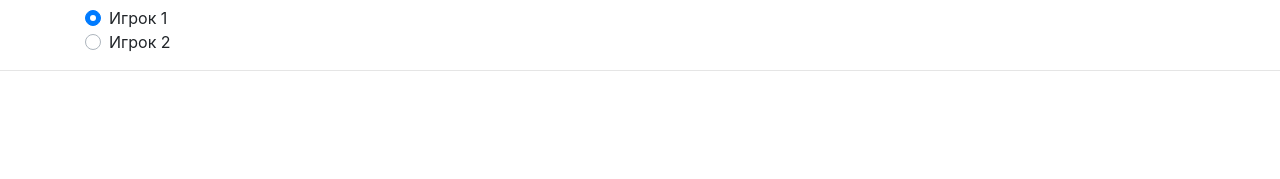
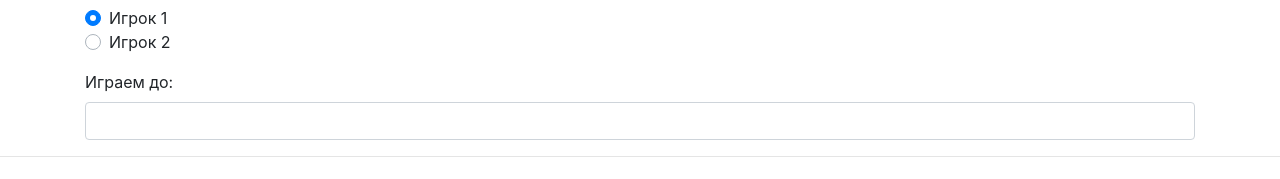
Before and after one commit to slavocado/first-projects, a Vue app in the folder tenniscore/: page / in a window 1280 px wide. Shown: the part 221-400 px from the top of the page. Built offline with nearby package versions, Linux system fonts and the light colour scheme.

Commit message:
Add input of goal score

```diff
--- a/tenniscore/src/App.vue
+++ b/tenniscore/src/App.vue
@@ -33,6 +33,9 @@
         <b-form-radio v-model="startPlayer" name="some-radios" value="1">Игрок 1</b-form-radio>
         <b-form-radio v-model="startPlayer" name="some-radios" value="2">Игрок 2</b-form-radio>
       </b-form-group>
+
+      <label for="goal">Играем до: </label>
+      <b-form-input id="goal" v-model="inputGoalScore" type="number" min="11" max="21"></b-form-input>
     </b-container>
     <!--    End enter names of players and game settings  -->
     <hr>
@@ -41,8 +44,8 @@
       <b-row>
         <b-col>
           <h5 class="mt-4">Партия номер {{ batchNumber }}</h5>
-          <h5 v-if="startServerPlayNow">Подает start {{ startServer }}</h5>
-          <h5 v-if="!startServerPlayNow">Подает server {{ server }}</h5>
+          <h5 v-if="startServerPlayNow">Подает {{ startServer }}</h5>
+          <h5 v-if="!startServerPlayNow">Подает {{ server }}</h5>
           <b-progress :value="serviceNumber" :max="5" show-value animated height="1.5rem" class="mb-4"></b-progress>
         </b-col>
       </b-row>
@@ -101,6 +104,7 @@ export default {
       score1: 0,
       score2: 0,
       // Achieve goal score is a win
+      inputGoalScore: '',
       goalScore: 21,
     }
   },
@@ -149,6 +153,10 @@ export default {
           } else this.server = this.name1
         }
       }
+    },
+    // Change inputGoalScore to number
+    inputGoalScore: function (){
+      this.goalScore = Number(this.inputGoalScore)
     }
   }
 }
```
